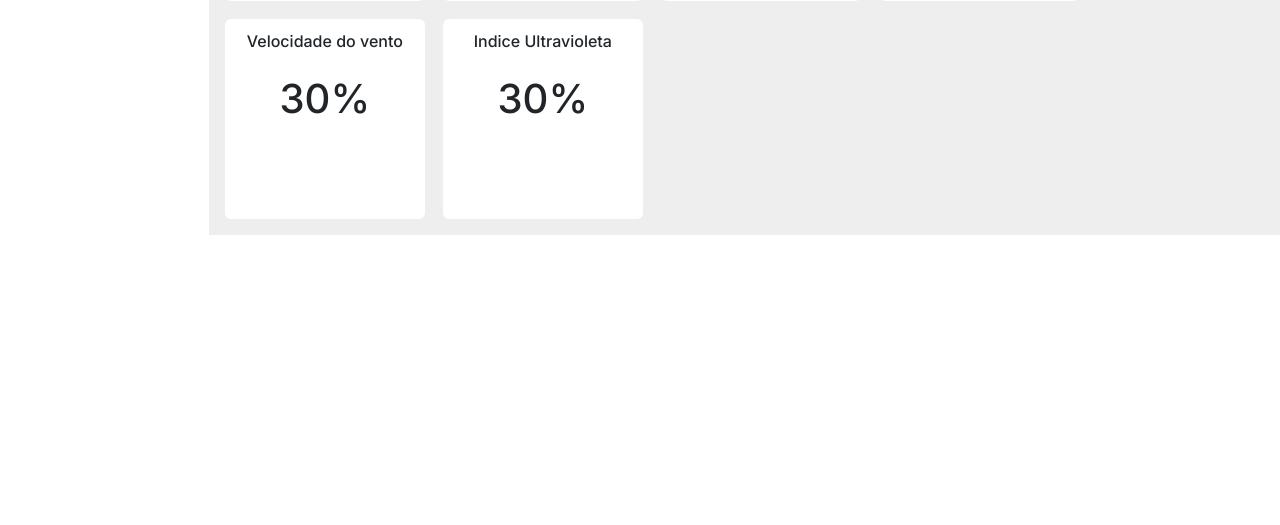
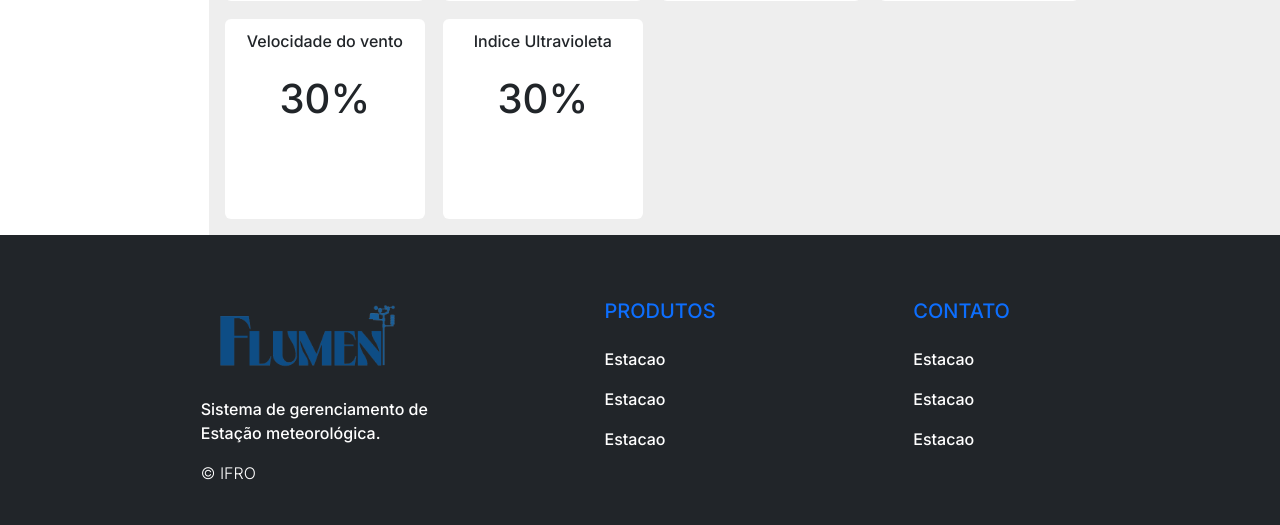
Before and after one commit to nnathalia/SIMC, a Django app: page /dashboard/ in a window 1280 px wide. Shown: the part 700-1225 px from the top of the page. Before the commit the page ends 935 px from the top, so only its background shows below. Run offline with Django 5.2, Linux system fonts and the light colour scheme; some libraries are stand-ins or nearby versions.

Commit message:
add footer

```diff
--- a/FlumenWeb/templates/layout/footer.html
+++ b/FlumenWeb/templates/layout/footer.html
@@ -1,5 +1,39 @@
 {% load static %}
 
-<section>
+<section class="bg-dark text-white pt-5 pb-4">
+  <div class="container text-center text-md-left">
+    <div class="row text-start text-md-left">
+      <div class="col-md-3 col-lg-3 col-xl-3 mx-auto mt-3">
+        <img class="mb-4" src="{% static 'img/logo.png' %}"  alt="logo" width="200" height="100">
+        <p>Sistema de gerenciamento de Estação meteorológica.</p>
+        <p class="fw-light fs-6">© IFRO</p>
+      </div>
 
+      <div class="col-md-2 col-lg-2 col-xl-2 mx-auro mt-3">
+        <h5 class="text-uppercase mb-4 font-weight-bold text-primary">Produtos</h5>
+        <p>
+          <a href="#" class="text-white" style="text-decoration: none;">Estacao</a>
+        </p>
+        <p>
+          <a href="#" class="text-white" style="text-decoration: none;">Estacao</a>
+        </p>
+        <p>
+          <a href="#" class="text-white" style="text-decoration: none;">Estacao</a>
+        </p>
+      </div>
+
+      <div class="col-md-3 col-lg-2 col-xl-2 mx-auto mt-3">
+        <h5 class="text-uppercase mb-4 font-weight-bold text-primary">Contato</h5>
+        <p>
+          <a href="#" class="text-white" style="text-decoration: none;">Estacao</a>
+        </p>
+        <p>
+          <a href="#" class="text-white" style="text-decoration: none;">Estacao</a>
+        </p>
+        <p>
+          <a href="#" class="text-white" style="text-decoration: none;">Estacao</a>
+        </p>
+      </div>
+    </div>
+  </div>
 </section>
```
Also changed, not shown: FlumenWeb/static/css/footer.css (added).
